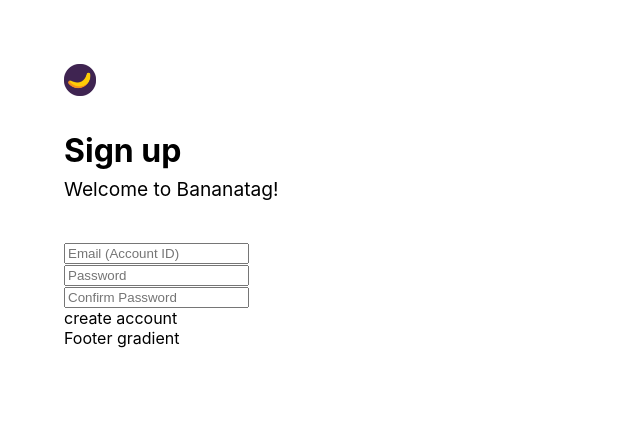
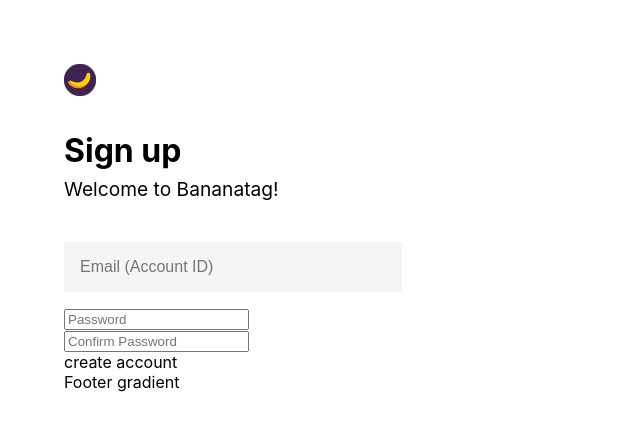
Before and after one commit to super8989/bananatag, a React (Create React App) app: page / in a window 1280 px wide. Shown: the top 430 px of the page, without its empty margins (0-640 px from the left). Built offline with nearby package versions, Linux system fonts and the light colour scheme.

Commit message:
Styled email input

```diff
--- /dev/null
+++ b/src/components/SignUp/Email/email.scss
@@ -0,0 +1,11 @@
+.email {
+	input {
+		width: 20rem;
+		height: 3rem;
+		border: 0;
+		background-color: rgb(245, 245, 245);
+		margin-bottom: 1rem;
+		padding-left: 1rem;
+		font-size: 1rem;
+	}
+}
--- a/src/components/SignUp/Email/index.js
+++ b/src/components/SignUp/Email/index.js
@@ -1,4 +1,5 @@
 import React, { useState } from 'react';
+import './email.scss';
 
 function Email() {
 	const [email, setEmail] = useState('');
```
